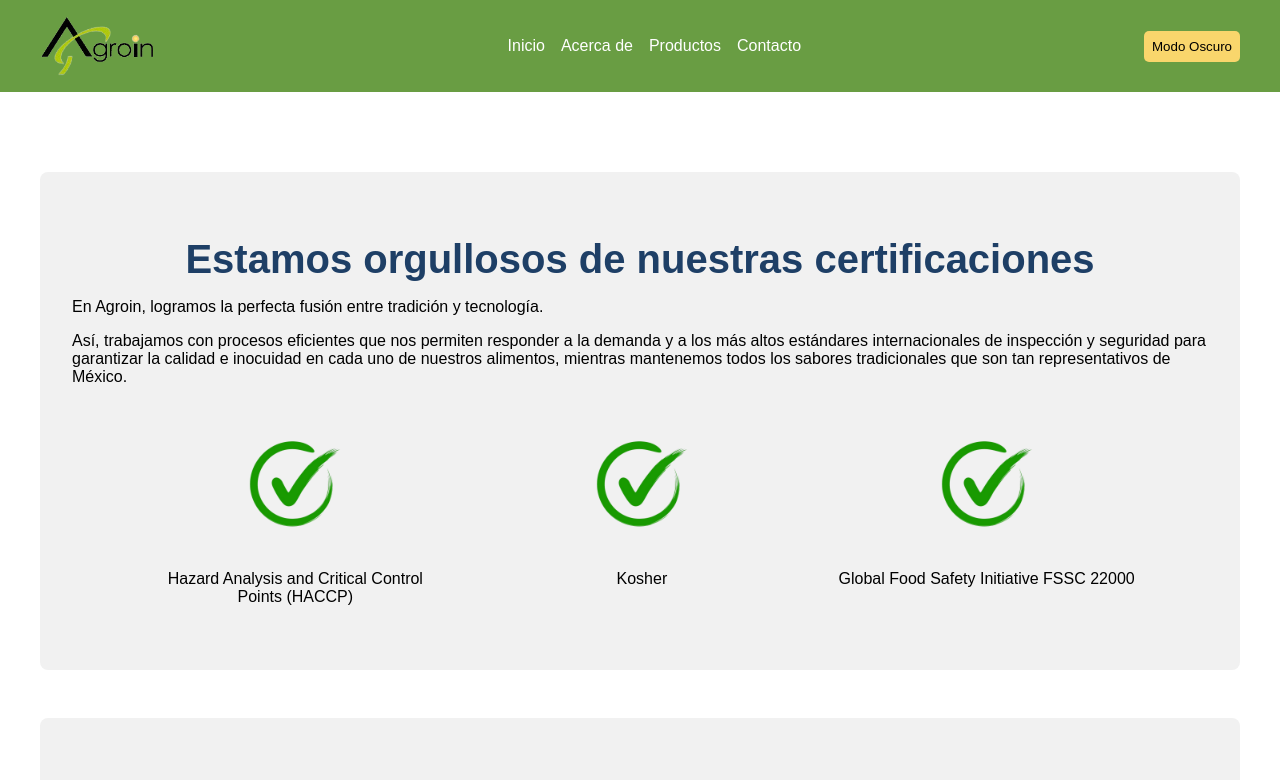
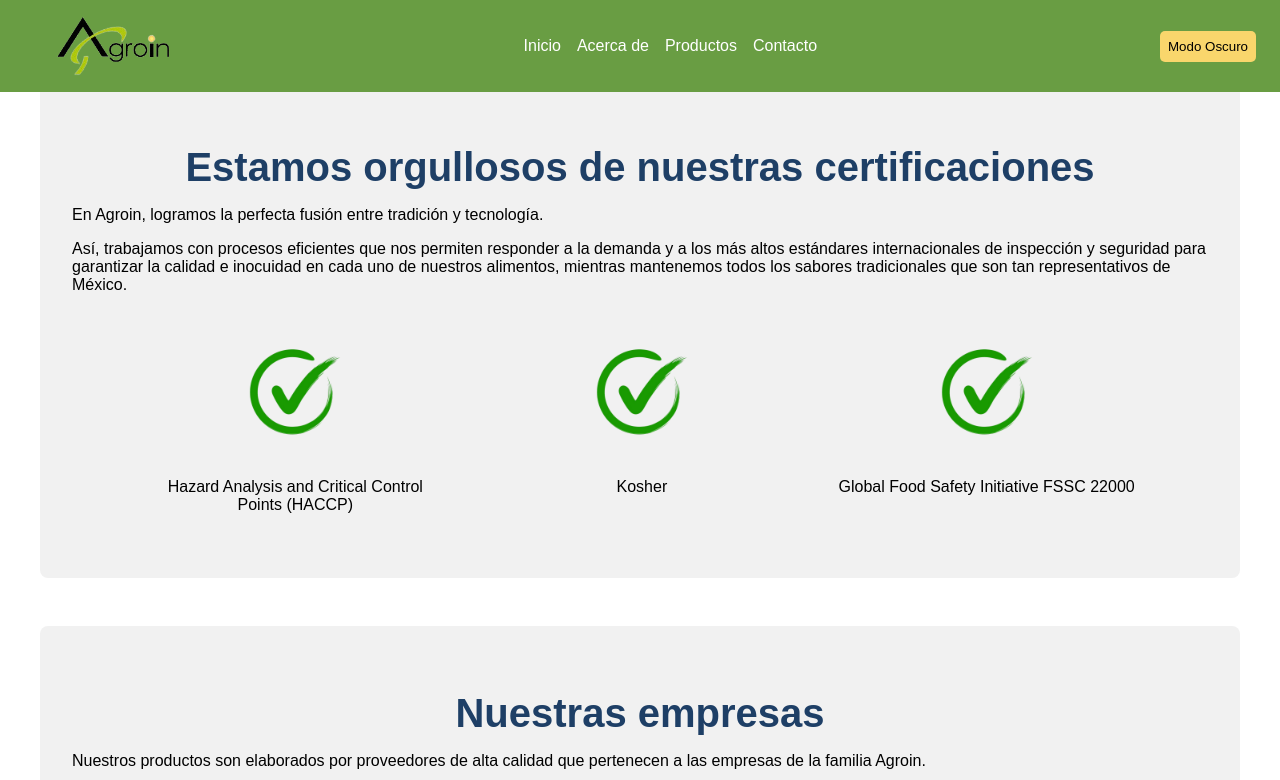
Before and after one commit to Advento27/agroinproyect, a plain HTML site: page about.html in a window 1280 px wide. Shown: the top 780 px of the page. Drawn offline with Linux system fonts and the light colour scheme.

Commit message:
Update about.css

```diff
--- a/about.css
+++ b/about.css
@@ -18,7 +18,10 @@ header {
     background-color: #699d43;
     padding: 1rem;
     color: white;
-    position: relative;
+    position: fixed; /* Mantiene el header en la parte superior */
+    top: 0;
+    width: 100%;
+    z-index: 10; /* Asegura que esté sobre otros elementos */
 }
 
 .header-content {
```
